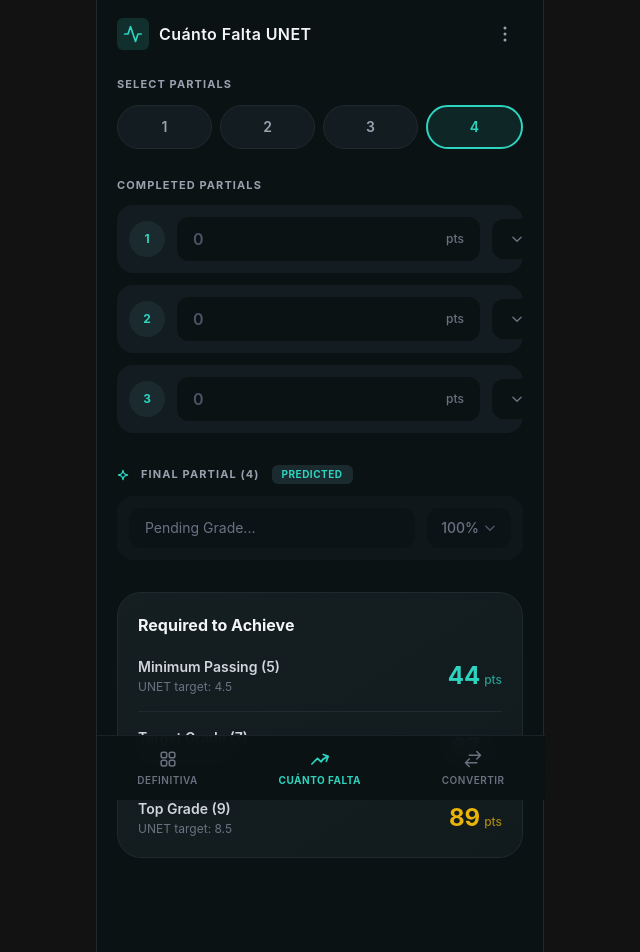
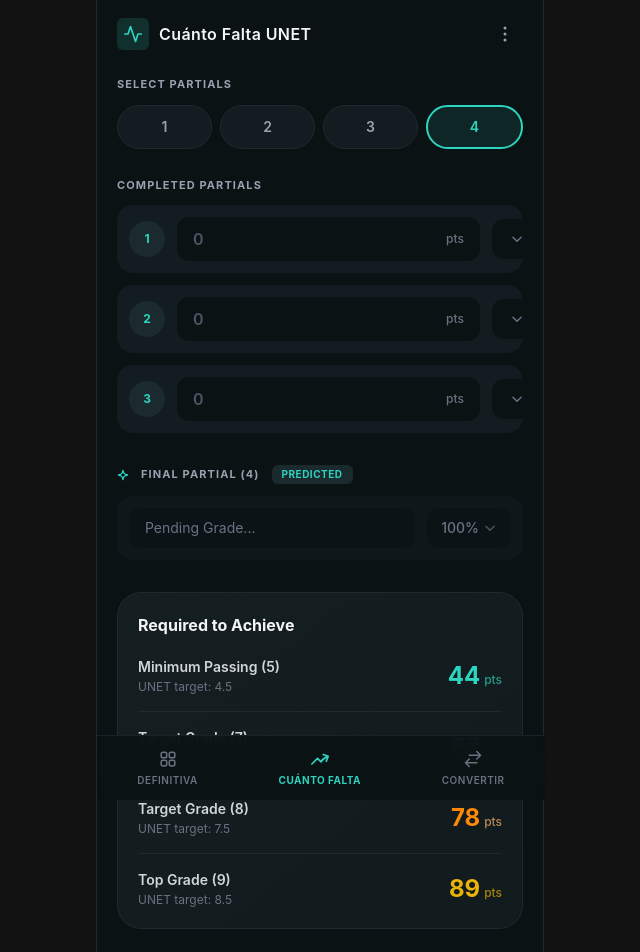
Before and after one commit to adri4nza/cuanto-falta-unet, a React (Vite) app: page / in a window 1280 px wide. Shown: the top 952 px of the page, without its empty margins (320-960 px from the left). Built offline with nearby package versions, Linux system fonts and the light colour scheme.

Commit message:
Add required grade calculation for Grade 8 and update ResultsCard to display it

```diff
--- a/src/App.tsx
+++ b/src/App.tsx
@@ -87,6 +87,7 @@
 
   const requiredFor5 = calculateRequiredGrade(4.5)
   const requiredFor7 = calculateRequiredGrade(6.5)
+  const requiredFor8 = calculateRequiredGrade(7.5)
   const requiredFor9 = calculateRequiredGrade(8.5)
 
   return (
@@ -111,6 +112,7 @@
         <ResultsCard
           requiredFor5={requiredFor5}
           requiredFor7={requiredFor7}
+          requiredFor8={requiredFor8}
           requiredFor9={requiredFor9}
         />
       </main>
--- a/src/components/CompletedPartials.tsx
+++ b/src/components/CompletedPartials.tsx
@@ -17,6 +17,21 @@
   onGradeChange,
   onWeightChange,
 }: CompletedPartialsProps) {
+  const handleGradeChange = (id: number, rawValue: string) => {
+    if (rawValue === '') {
+      onGradeChange(id, '')
+      return
+    }
+
+    const parsedValue = Number(rawValue)
+    if (!Number.isFinite(parsedValue)) {
+      return
+    }
+
+    const clampedValue = Math.min(100, Math.max(0, parsedValue))
+    onGradeChange(id, String(clampedValue))
+  }
+
   return (
     <section className="mt-7">
       <h2 className="mb-3 text-[11px] font-bold tracking-widest text-gray-400 uppercase">
@@ -38,9 +53,9 @@
                 type="number"
                 inputMode="decimal"
                 value={item.grade}
-                onChange={(event) => onGradeChange(item.id, event.target.value)}
+                onChange={(event) => handleGradeChange(item.id, event.target.value)}
                 placeholder="0"
-                className="flex-1 bg-transparent text-base font-semibold text-white outline-none placeholder:text-gray-600"
+                className="flex-1 bg-transparent text-base font-semibold text-white outline-none placeholder:text-gray-600 [appearance:textfield] [&::-webkit-inner-spin-button]:appearance-none [&::-webkit-outer-spin-button]:appearance-none"
               />
               <span className="text-xs font-medium text-gray-500">pts</span>
             </div>
--- a/src/components/ResultsCard.tsx
+++ b/src/components/ResultsCard.tsx
@@ -3,6 +3,7 @@
 interface ResultsCardProps {
   requiredFor5: RequiredGradeValue
   requiredFor7: RequiredGradeValue
+  requiredFor8: RequiredGradeValue
   requiredFor9: RequiredGradeValue
 }
 
@@ -12,6 +13,7 @@
 function ResultsCard({
   requiredFor5,
   requiredFor7,
+  requiredFor8,
   requiredFor9,
 }: ResultsCardProps) {
   return (
@@ -51,6 +53,21 @@
 
         <div className="flex items-center justify-between">
           <div>
+            <p className="text-sm font-semibold text-gray-300">Target Grade (8)</p>
+            <p className="mt-0.5 text-xs text-gray-500">UNET target: 7.5</p>
+          </div>
+          <div className="text-right">
+            <span className="text-2xl font-bold text-orange-400">{requiredFor8}</span>
+            {isNumericRequirement(requiredFor8) && (
+              <span className="ml-1 text-xs font-medium text-orange-300/70">pts</span>
+            )}
+          </div>
+        </div>
+
+        <div className="my-4 border-t border-[#1e2a2e]" />
+
+        <div className="flex items-center justify-between">
+          <div>
             <p className="text-sm font-semibold text-gray-300">Top Grade (9)</p>
             <p className="mt-0.5 text-xs text-gray-500">UNET target: 8.5</p>
           </div>
```
